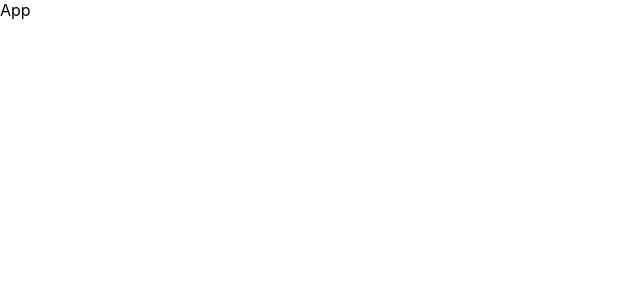
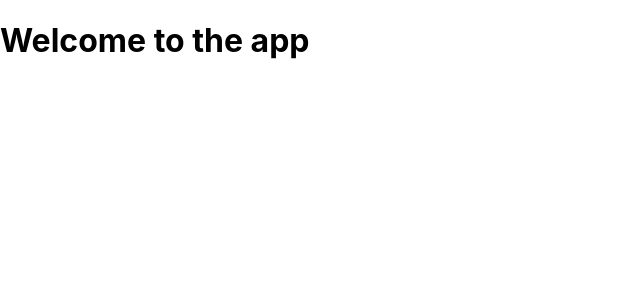
Before and after one commit to Ishan-Rawat/majorProject, a React (Create React App) app in the folder client/: page / in a window 1280 px wide. Shown: the top 300 px of the page, without its empty margins (0-640 px from the left). Built offline with nearby package versions, Linux system fonts and the light colour scheme.

Commit message:
dockerised the client app

```diff
--- a/client/src/App.js
+++ b/client/src/App.js
@@ -1,8 +1,6 @@
-import React from 'react'
-
 const App = () => {
   return (
-    <div>App</div>
+    <h1>Welcome to the app</h1>
   )
 }
 
```
Also changed, not shown: 2 other files (tests, documents, lock files or other folders).
